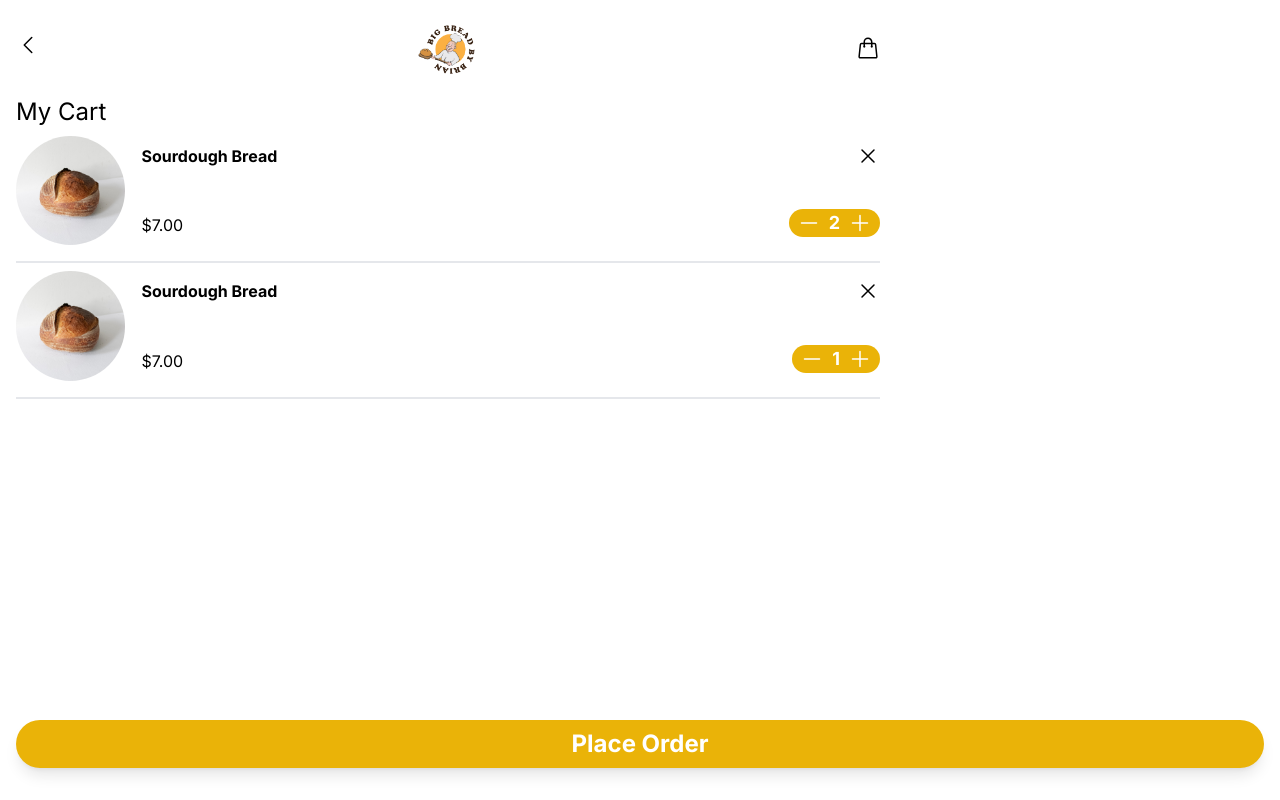
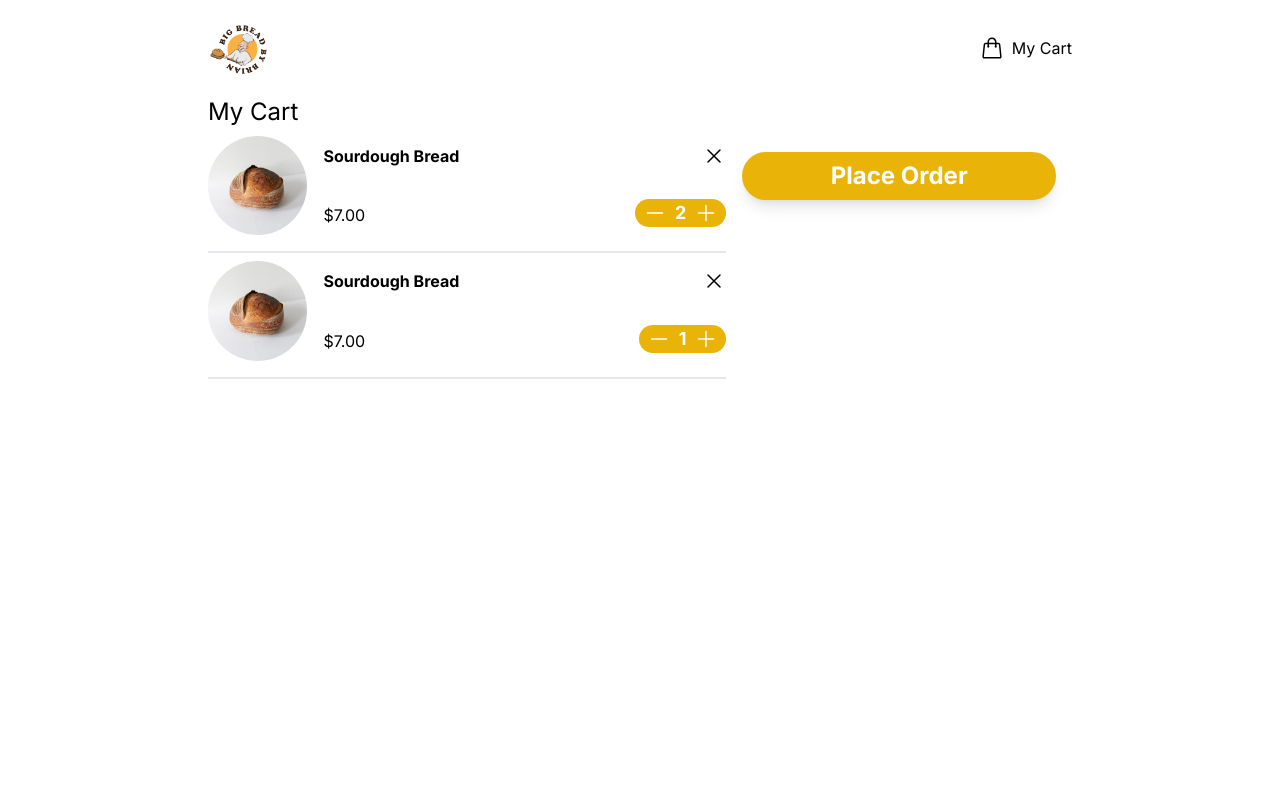
Before and after one commit to briannelson95/bread-by-brian, a Next.js app: page /cart in a window 1280 px wide. Built offline with nearby package versions, Linux system fonts and the light colour scheme.

Commit message:
desktop design

```diff
--- a/app/(public)/layout.tsx
+++ b/app/(public)/layout.tsx
@@ -17,7 +17,7 @@ export default function RootLayout({
 }) {
   return (
     <html lang="en">
-      <body className={`${inter.className} max-w-4xl p-2`}>
+      <body className={`${inter.className} max-w-4xl p-2 mx-auto`}>
         <Navbar />
         <main className='w-full'>
           {children}
--- a/app/(public)/page.tsx
+++ b/app/(public)/page.tsx
@@ -3,8 +3,8 @@ import Image from 'next/image'
 
 export default function Home() {
   return (
-    <div className='w-full p-2 mb-16'>
-      <section className='grid grid-cols-2 gap-4'>
+    <div className='w-full p-2 mb-16 mx-auto'>
+      <section className='grid grid-cols-2 gap-4 md:grid-cols-4 md:gap-6'>
         <GridItem
           title='Sourdough bread'
           link='/sourdough-bread'
--- a/components/MainButton.tsx
+++ b/components/MainButton.tsx
@@ -3,7 +3,7 @@ import React from 'react'
 
 export default function MainButton({ title, todo }: { title: string; todo?: any; }) {
     return (
-        <div className='fixed z-40 bottom-4 left-1/2 -translate-x-1/2 w-full p-4'>
+        <div className='fixed z-40 bottom-4 left-1/2 -translate-x-1/2 w-full p-4 md:static md:transform-none'>
             <button className='w-full bg-yellow-500 text-2xl font-bold p-2 flex justify-center items-center rounded-full text-white shadow-lg'>
                 {title}
             </button>
--- a/components/MyCart.tsx
+++ b/components/MyCart.tsx
@@ -7,11 +7,15 @@ export default function MyCart() {
     return (
         <div className='w-full space-y-2'>
             <h1 className='text-2xl'>My Cart</h1>
-            <div className='w-full space-y-2'>
-                <CartCard maxAmount={2} totalItems={2} />
-                <CartCard maxAmount={2} totalItems={1} />
+            <div className='md:grid md:grid-cols-5'>
+                <div className='w-full space-y-2 md:col-span-3'>
+                    <CartCard maxAmount={2} totalItems={2} />
+                    <CartCard maxAmount={2} totalItems={1} />
+                </div>
+                <div className='md:col-span-2'>
+                    <MainButton title='Place Order' />
+                </div>
             </div>
-            <MainButton title='Place Order' />
         </div>
     )
 }
--- a/components/Navbar.tsx
+++ b/components/Navbar.tsx
@@ -10,7 +10,7 @@ export default function Navbar() {
     return (
         <nav>
             <ul className='flex items-center justify-between md:p-2'>
-                <li className=''>
+                <li className='md:hidden'>
                     {pathname !== '/' ? (
                         <button onClick={() => router.back()}>
                             <svg xmlns="http://www.w3.org/2000/svg" fill="none" viewBox="0 0 24 24" strokeWidth={1.5} stroke="currentColor" className="w-6 h-6">
@@ -32,10 +32,11 @@ export default function Navbar() {
                     </Link>
                 </li>
                 <li className=''>
-                    <Link href={'/cart'}>
+                    <Link href={'/cart'} className='flex gap-2'>
                         <svg xmlns="http://www.w3.org/2000/svg" fill="none" viewBox="0 0 24 24" strokeWidth={1.5} stroke="currentColor" className="w-6 h-6">
                             <path strokeLinecap="round" strokeLinejoin="round" d="M15.75 10.5V6a3.75 3.75 0 10-7.5 0v4.5m11.356-1.993l1.263 12c.07.665-.45 1.243-1.119 1.243H4.25a1.125 1.125 0 01-1.12-1.243l1.264-12A1.125 1.125 0 015.513 7.5h12.974c.576 0 1.059.435 1.119 1.007zM8.625 10.5a.375.375 0 11-.75 0 .375.375 0 01.75 0zm7.5 0a.375.375 0 11-.75 0 .375.375 0 01.75 0z" />
                         </svg>
+                        <span>My Cart</span>
                     </Link>
                 </li>
             </ul>
--- a/components/ProductInfo.tsx
+++ b/components/ProductInfo.tsx
@@ -5,7 +5,7 @@ import MainButton from './MainButton';
 
 export default function ProductInfo({ image, title, price, description, maxAmount }: { image?: string; title: string; price: number; description: string; maxAmount: number; }) {
     return (
-        <div className='w-full p-2 space-y-2'>
+        <div className='w-full p-2 space-y-2 md:grid md:grid-cols-2 md:gap-6'>
             {image ? (
                 <div className='rounded-full aspect-square w-full h-auto overflow-hidden bg-center'>
                     <Image
@@ -33,8 +33,8 @@ export default function ProductInfo({ image, title, price, description, maxAmoun
                     </h2>
                     <p>{description}</p>
                 </div>
+                <MainButton title='Add to Cart' />
             </div>
-            <MainButton title='Add to Cart' />
         </div>
     )
 }
```
Also changed, not shown: 1 other file (tests, documents, lock files or other folders).
